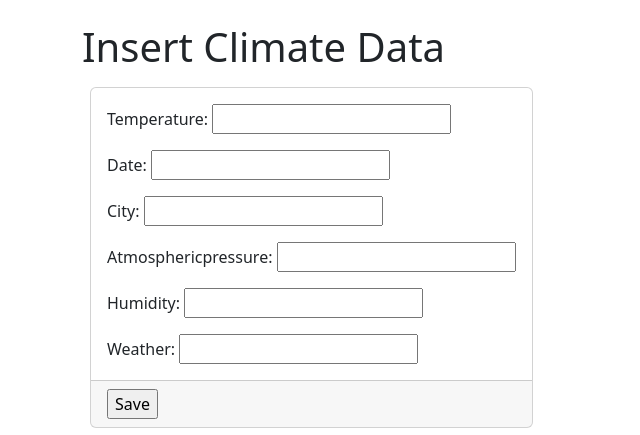
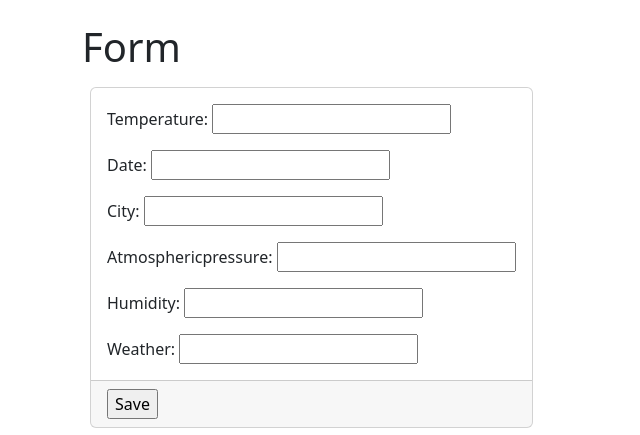
Before and after one commit to RafaMattss/api_weather, a Django app: page /insert in a window 1280 px wide. Shown: the part 73-508 px from the top of the page, without its empty margins (0-640 px from the left). Run offline with Django 5.2, Linux system fonts and the light colour scheme; some libraries are stand-ins or nearby versions.

Commit message:
update: updated form page

```diff
--- a/weather/templates/form.html
+++ b/weather/templates/form.html
@@ -1,24 +1,20 @@
-{% extends "main.html" %}
 
-{% block verse%}
-{{ verse }}
-{% endblock %}
+{% extends "main.html" %} {% block content %}
 
-{% block content %}
-
-    <h1>Insert Climate Data</h1>
+<h1>Form</h1>
 
 <div class="d-flex justify-content-start flex-wrap">
-
-        <form action="{% url 'Weather Insert' %}" method="post" enctype="multipart/form-data">
+  <form
+    action="{% url 'Weather Insert' %}"
+    method="post"
+    enctype="multipart/form-data"
+  >
     {% csrf_token %}
     <div class="col-md-12 p-2">
       <div class="card">
         <div class="card-body">
           {% for field in form %}
-                        <p class="card-text">
-                        {{ field.label }}: {{ field }}
-                        </p>
+          <p class="card-text">{{ field.label }}: {{ field }}</p>
           {% endfor %}
         </div>
         <div class="card-footer">
@@ -27,6 +23,6 @@
       </div>
     </div>
   </form>
+</div>
 
-    </div>
 {% endblock content %}
```
Lines whose indentation alone changed are shown as unchanged.
